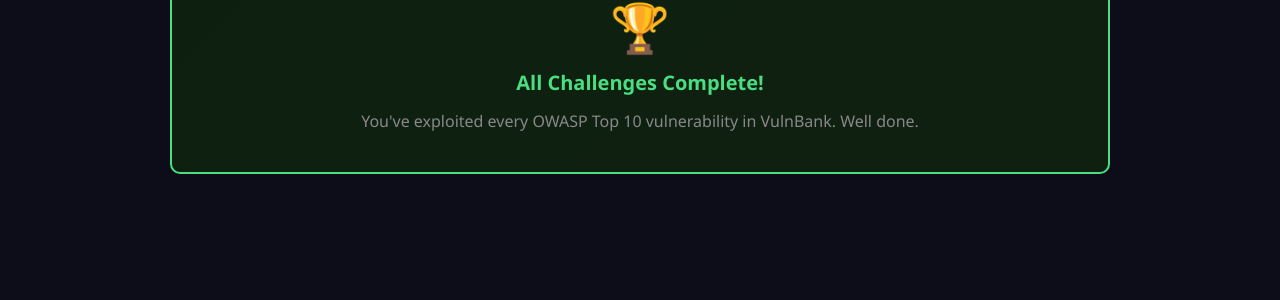
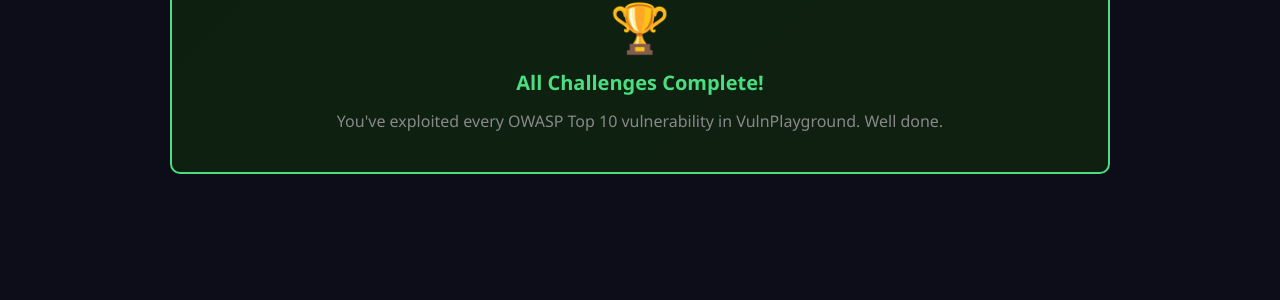
Before and after one commit to hali34/VulnPlaygroud, a Flask app: template templates/exercises.html in a window 1280 px wide. Shown: the part 373-673 px from the top of the page. Run offline with Flask 2, Linux system fonts and the light colour scheme; the template is opened without the code that fills it, so the values that code supplies are empty; parts of the project's set-up code (start-up, migrations or seed data) failed here and were passed over.

Commit message:
Update message for completing challenges in VulnPlayground

```diff
--- a/templates/exercises.html
+++ b/templates/exercises.html
@@ -131,7 +131,7 @@
 <div class="card" style="background:linear-gradient(135deg,#0d2010,#102010);border:2px solid #4ade80;text-align:center;padding:40px;">
   <div style="font-size:3rem;margin-bottom:10px;">🏆</div>
   <h2 style="color:#4ade80;">All Challenges Complete!</h2>
-  <p style="color:#888;margin-top:8px;">You've exploited every OWASP Top 10 vulnerability in VulnBank. Well done.</p>
+  <p style="color:#888;margin-top:8px;">You've exploited every OWASP Top 10 vulnerability in VulnPlayground. Well done.</p>
 </div>
 {% endif %}
 
```
